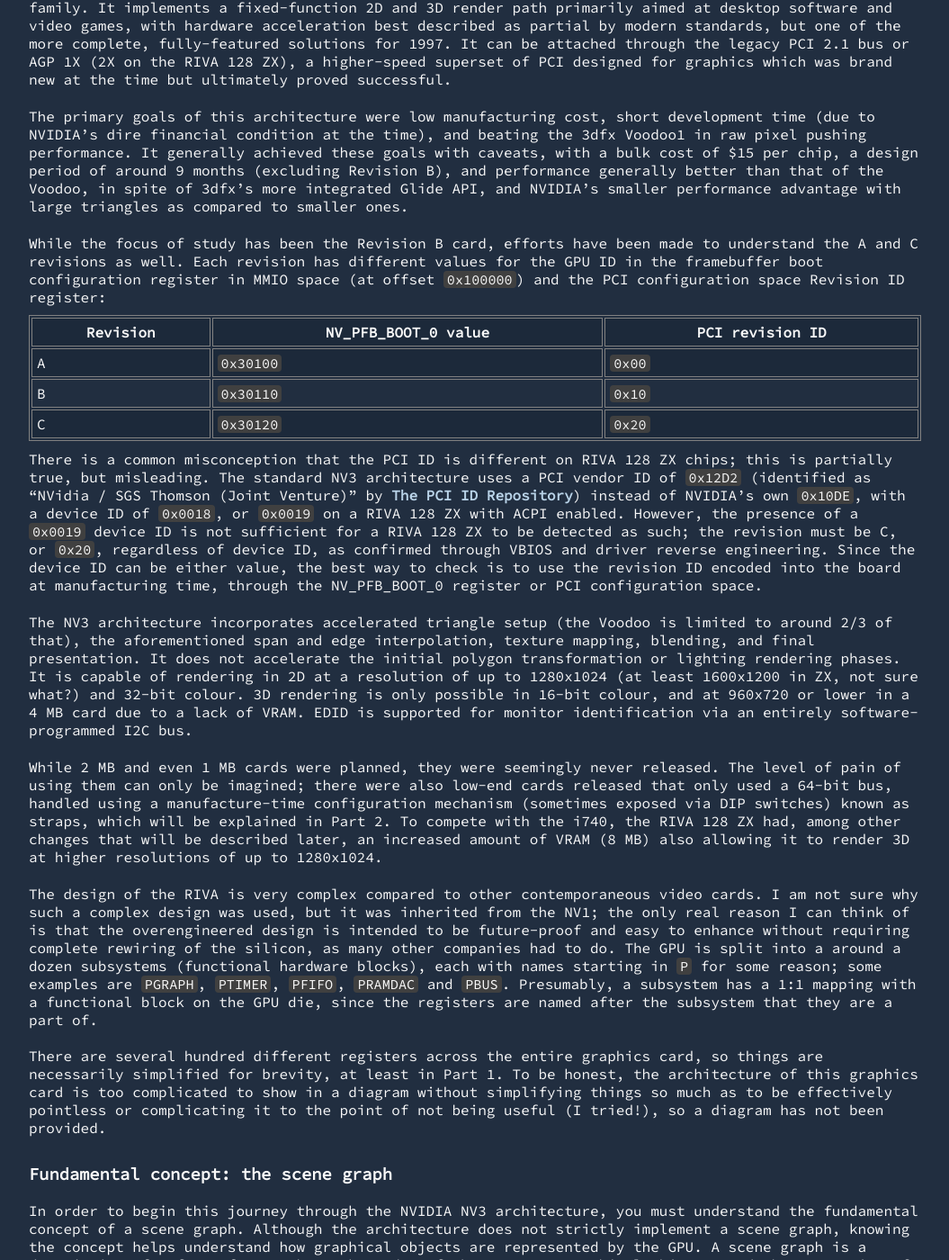
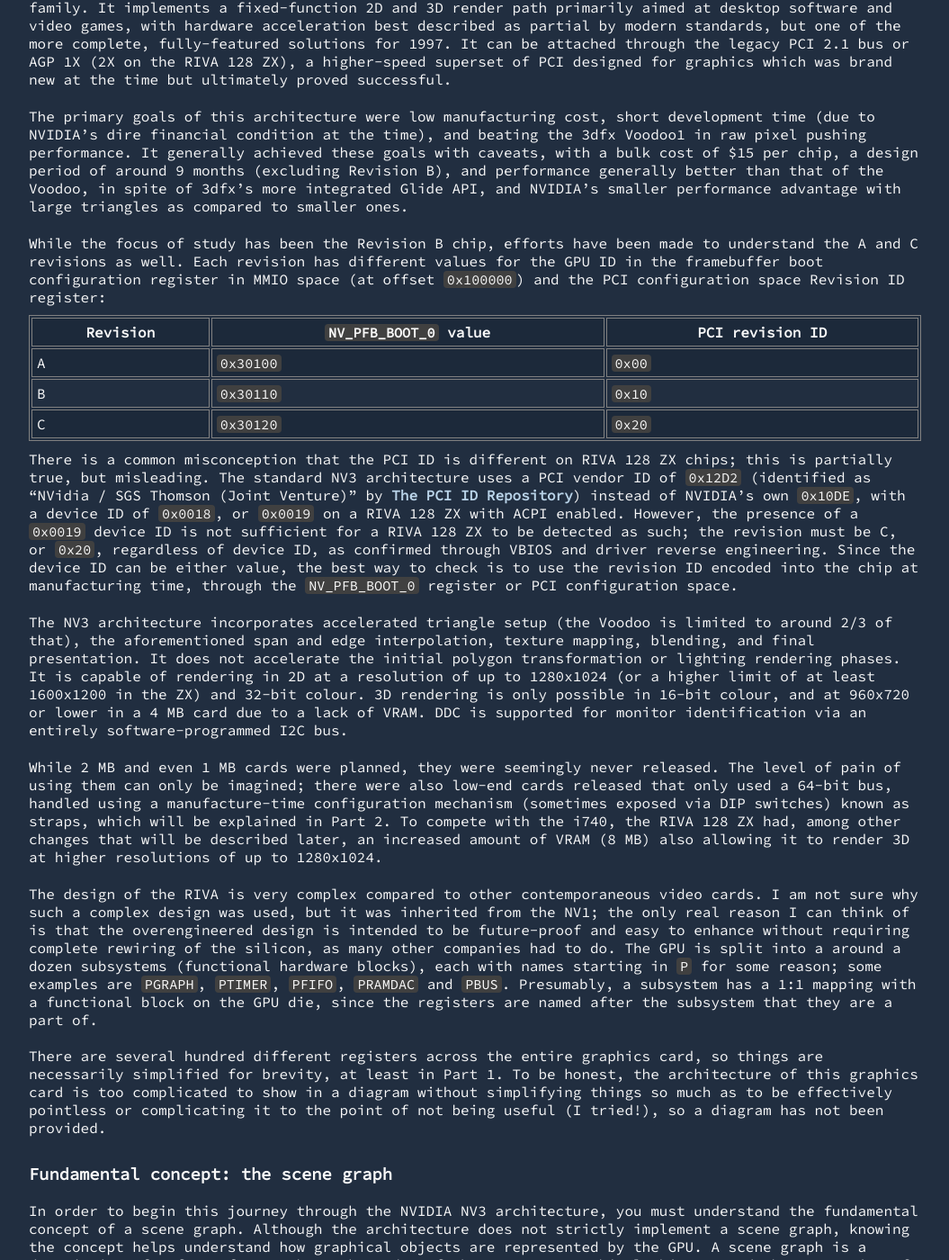
Before and after one commit to 86Box/86box.github.io, a Jekyll site: the page built from _posts/2025-02-25-riva128-part-1.md, in a window 1280 px wide and 1400 px high, scrolled down 7297 px. Shown: the whole window at 90% size, without its empty margins (112-1167 px from the left). Built offline with Jekyll 4.4.1, drawn with Linux system fonts in a browser that asks for light colours; some of the changed text lies outside the part shown.

Commit message:
Several retroactive corrections

```diff
--- a/_posts/2025-02-25-riva128-part-1.md
+++ b/_posts/2025-02-25-riva128-part-1.md
@@ -98,7 +98,7 @@
 
 [^dkirk]: David Kirk is perhaps notable as a "Special Thanks" credit on *Gex* and the producer of the truly unparalleled *3D Baseball* on Sega Saturn during his time at Crystal Dynamics.
 
-Another decision that turned out to pay very large dividends was deciding to forgo a native API entirely and build the card around accelerating the most popular graphical APIs, which led to an initial focus on Direct3D, although OpenGL drivers were first publicly released in alpha form in December 1997 and fully in early 1998. DirectX 3.0 was the initial target, and after 4.0 was [cancelled due to lack of developer interest in its new functionality](https://devblogs.microsoft.com/oldnewthing/20040122-00/?p=40963), 5.0 came out late during development of the chip, which turned out to be mostly compliant, with the exception of some blending modes such as additive blending which Jensen Huang later claimed was due to Microsoft not giving them the specification in time. This compliance was made much easier by the design of their driver, which allowed (and still allows) graphical APIs to be plugged in as "clients" to the Resource Manager kernel; as I mentioned earlier, this will be explained in full detail later.
+Another decision that turned out to pay very large dividends was deciding to forgo a native API entirely and build the chip around accelerating the most popular graphical APIs, which led to an initial focus on Direct3D, although OpenGL drivers were first publicly released in alpha form in December 1997 and fully in early 1998. DirectX 3.0 was the initial target, and after 4.0 was [cancelled due to a lack of developer interest in its new functionality](https://devblogs.microsoft.com/oldnewthing/20040122-00/?p=40963), 5.0 came out late during development of the chip, which turned out to be mostly compliant, with the exception of some blending modes such as additive blending which Jensen Huang later claimed was due to Microsoft not giving them the specification in time. This compliance was made much easier by the design of their driver, which allowed (and still allows) graphical APIs to be plugged in as "clients" to the Resource Manager kernel; as I mentioned earlier, this will be explained in full detail later.
 
 The VGA core, previously so separate from the main GPU on the NV1 that it had its own PCI ID, was replaced by a new one licensed from Weitek who would soon exit the graphics market. The core was placed in the chip parallel to the main GPU with its own 32-bit bus, which massively accelerated performance in unaccelerated VESA titles such as *Doom*, and provided a real advantage over the 3D-only 3dfx cards, especially as their combination SST-96 or Voodoo Rush card used a questionable Alliance chip and was generally considered a failure. Finally, Huang, in his capacity as the CEO, allowed the chip to be expanded (in terms of physical size and number of gates) from its original specification, allowing for a more complex design with more features.
 
@@ -116,7 +116,7 @@
 
 The RIVA 128 was generally well-reviewed at its launch and considered as the fastest graphics chip released in 1997, beating the Voodoo1 in raw speed but not output video quality, most likely due to NVIDIA's financial situation leading to rushed development of the chip with shortcuts taken in the design process in order to ship on time. Examples of this lower quality include the lack of support for some of Direct3D 5.0's blending modes, and the use of per-polygon mipmapping[^mipmap] instead of the more accurate per-pixel approach, causing seams between different mipmapping layers; the dithering and bilinear texture filtering quality were often criticised as well, and some games exhibited seams between polygons. Furthermore, the drivers were generally very rough at launch, especially if the graphics card was an upgrade and previous drivers were not; while NVIDIA were able to fix many driver issues by the 3.xx versions released in 1998 and 1999, going as far as writing a fairly decent OpenGL ICD, the standards for graphical quality had risen over time and what was considered "decent" in 1997 was considered to be "bad" and even "awful" by 1999.
 
-[^mipmap]: Mipmapping is a graphical technique involving scaling down textures as you move away from an object in order to prevent shimmering.
+[^mipmap]: Mipmapping is a graphical technique involving scaling textures down as you move away from an object in order to prevent shimmering.
 
 Nevertheless, over a million RIVA 128 units sold within a few months, and NVIDIA's immediate existence as a company was secured; an enhanced version (revision C, also called "NV3T") was released in March 1998 as the RIVA 128 ZX, in order to compete with the Intel/Lockheed Martin i740, a chip which was hyped as being very fast on paper but turned out to be not very good, leading to Intel starting their long line of sub-par integrated GPUs before finally returning to the discrete market in recent years under the Arc brand, with the current Battlemage line being their *13th or 16th generation* product depending on who you ask.
 
@@ -130,17 +130,17 @@
 
 The primary goals of this architecture were low manufacturing cost, short development time (due to NVIDIA's dire financial condition at the time), and beating the 3dfx Voodoo1 in raw pixel pushing performance. It generally achieved these goals with caveats, with a bulk cost of $15 per chip, a design period of around 9 months (excluding Revision B), and performance generally better than that of the Voodoo, in spite of 3dfx's more integrated Glide API, and NVIDIA's smaller performance advantage with large triangles as compared to smaller ones.
 
-While the focus of study has been the Revision B card, efforts have been made to understand the A and C revisions as well. Each revision has different values for the GPU ID in the framebuffer boot configuration register in MMIO space (at offset `0x100000`) and the PCI configuration space Revision ID register:
+While the focus of study has been the Revision B chip, efforts have been made to understand the A and C revisions as well. Each revision has different values for the GPU ID in the framebuffer boot configuration register in MMIO space (at offset `0x100000`) and the PCI configuration space Revision ID register:
 
-| Revision | NV_PFB_BOOT_0 value | PCI revision ID |
-| -------- | ------------------- | --------------- |
-| A        | `0x30100`           | `0x00`          |
-| B        | `0x30110`           | `0x10`          |
-| C        | `0x30120`           | `0x20`          |
+| Revision | `NV_PFB_BOOT_0` value | PCI revision ID |
+| -------- | --------------------- | --------------- |
+| A        | `0x30100`             | `0x00`          |
+| B        | `0x30110`             | `0x10`          |
+| C        | `0x30120`             | `0x20`          |
 
-There is a common misconception that the PCI ID is different on RIVA 128 ZX chips; this is partially true, but misleading. The standard NV3 architecture uses a PCI vendor ID of `0x12D2` (identified as "NVidia / SGS Thomson (Joint Venture)" by [The PCI ID Repository](https://pci-ids.ucw.cz/)) instead of NVIDIA's own `0x10DE`, with a device ID of `0x0018`, or `0x0019` on a RIVA 128 ZX with ACPI enabled. However, the presence of a `0x0019` device ID is not sufficient for a RIVA 128 ZX to be detected as such; the revision must be C, or `0x20`, regardless of device ID, as confirmed through VBIOS and driver reverse engineering. Since the device ID can be either value, the best way to check is to use the revision ID encoded into the board at manufacturing time, through the NV_PFB_BOOT_0 register or PCI configuration space.
+There is a common misconception that the PCI ID is different on RIVA 128 ZX chips; this is partially true, but misleading. The standard NV3 architecture uses a PCI vendor ID of `0x12D2` (identified as "NVidia / SGS Thomson (Joint Venture)" by [The PCI ID Repository](https://pci-ids.ucw.cz/)) instead of NVIDIA's own `0x10DE`, with a device ID of `0x0018`, or `0x0019` on a RIVA 128 ZX with ACPI enabled. However, the presence of a `0x0019` device ID is not sufficient for a RIVA 128 ZX to be detected as such; the revision must be C, or `0x20`, regardless of device ID, as confirmed through VBIOS and driver reverse engineering. Since the device ID can be either value, the best way to check is to use the revision ID encoded into the chip at manufacturing time, through the `NV_PFB_BOOT_0` register or PCI configuration space.
 
-The NV3 architecture incorporates accelerated triangle setup (the Voodoo is limited to around 2/3 of that), the aforementioned span and edge interpolation, texture mapping, blending, and final presentation. It does not accelerate the initial polygon transformation or lighting rendering phases. It is capable of rendering in 2D at a resolution of up to 1280x1024 (at least 1600x1200 in ZX, not sure what?) and 32-bit colour. 3D rendering is only possible in 16-bit colour, and at 960x720 or lower in a 4 MB card due to a lack of VRAM. EDID is supported for monitor identification via an entirely software-programmed I2C bus.
+The NV3 architecture incorporates accelerated triangle setup (the Voodoo is limited to around 2/3 of that), the aforementioned span and edge interpolation, texture mapping, blending, and final presentation. It does not accelerate the initial polygon transformation or lighting rendering phases. It is capable of rendering in 2D at a resolution of up to 1280x1024 (or a higher limit of at least 1600x1200 in the ZX) and 32-bit colour. 3D rendering is only possible in 16-bit colour, and at 960x720 or lower in a 4 MB card due to a lack of VRAM. DDC is supported for monitor identification via an entirely software-programmed I2C bus.
 
 While 2 MB and even 1 MB cards were planned, they were seemingly never released. The level of pain of using them can only be imagined; there were also low-end cards released that only used a 64-bit bus, handled using a manufacture-time configuration mechanism (sometimes exposed via DIP switches) known as straps, which will be explained in Part 2. To compete with the i740, the RIVA 128 ZX had, among other changes that will be described later, an increased amount of VRAM (8 MB) also allowing it to render 3D at higher resolutions of up to 1280x1024.
 
@@ -160,13 +160,13 @@
 
 The RIVA 128 is not dependent on the host machine's clock. It has a 13.5 or 14.3 MHz (depending on boot-time configuration) clock crystal, split by the hardware into a memory clock (MCLK) and video clock (VCLK). Note that these names are misleading; the MCLK also handles the chip's actual rendering and timing, with the VCLK seemingly just handling the actual pushing out of frames.
 
-The actual clocks are controlled by registers in `PRAMDAC` set by the video BIOS, which can later be overridden by drivers. In this iteration of the NVIDIA architecture, the VBIOS only performs a very basic POST sequence, initialises the card and sets its clock speed; once the chip is initialised, the VBIOS is effectively never needed again, although there are mechanisms to read from it after initialisation. Clocks were controlled by card manufacturers through parameters `m`/`n`/`p`, from which the chip derives the final memory and pixel clock speed with the formula `(frequency * n) / (m << p)`. Generally, most manufacturers set the memory clock at around 100 MHz, and the pixel clock at around 40 MHz, although drivers seemingly reduce these clocks in some cases.
+The actual clocks are controlled by registers in `PRAMDAC` set by the video BIOS, which can later be overridden by drivers. In this iteration of the NVIDIA architecture, the VBIOS only performs a very basic POST sequence, initialises the chip and sets its clock speed; once the chip is initialised, the VBIOS is effectively never needed again, although there are mechanisms to read from it after initialisation. Clocks were controlled by card manufacturers through parameters `m`/`n`/`p`, from which the chip derives the final memory and pixel clock speed with the formula `(frequency * n) / (m << p)`. Generally, most manufacturers set the memory clock at around 100 MHz, and the pixel clock at around 40 MHz, although drivers seemingly reduce these clocks in some cases.
 
 The chip's RAMDAC handles final conversion of the digital image generated by the GPU into an analog video signal, and clock generation via three phase-locked loops. It has its own clock (ACLK) running at around 200 MHz on RIVA 128 (revision A/B) and 260 MHz on RIVA 128 ZX (revision C) chips, which unlike the other clocks, was not configurable by manufacturers.
 
 ### Memory mapping
 
-Before we can discuss any part of how the RIVA 128 works, its memory architecture must be explained, since this is a fundamental requirement to even access the graphics card's registers in the first place. NVIDIA picked a fairly strange memory mapping architecture, at least for cards of that time. The exact setup of the memory mapping changed numerous times as NVIDIA's architecture evolved, so only NV3-based GPUs will be analyzed.
+Before we can discuss any part of how the RIVA 128 works, its memory architecture must be explained, since this is a fundamental requirement to even access the chip's registers in the first place. NVIDIA picked a fairly strange memory mapping architecture, at least for chips of that time. The exact setup of the memory mapping changed numerous times as NVIDIA's architecture evolved, so only NV3-based GPUs will be analyzed.
 
 The memory mapping is split into three primary components, all exposed via memory-mapped I/O through Base Address Registers (BAR) in PCI configuration space; there is no port I/O support outside of the Weitek core's registers for SVGA compatibility. The RIVA 128 uses two BARs, both 16 MB in size: BAR0 holding the main GPU registers, and BAR1 holding the `DFB` and `RAMIN` areas (which really refer to overlapping areas of memory).
 
@@ -177,7 +177,7 @@
 This MMIO area has numerous functional subsystems of the GPU mapped into it, with some overlap. The actual function of each graphics object will be described later.
 
 | Range               | Name        | Purpose                                                                     |
-| ------------------- | ----------- | -------------------------------------------------------------------         |
+| ------------------- | ----------- | --------------------------------------------------------------------------- |
 | `0x0-0xFFF`         | PMC         | Controls the GPU functional units and interrupt state                       |
 | `0x1000-0x1FFF`     | PBUS        | Controls the 128-bit internal bus                                           |
 | `0x1800-0x18FF`     | PCI mirror  | Mirror of PCI configuration registers                                       |
@@ -227,7 +227,7 @@
 
 #### DFB
 
-`DFB` is the aptly-named "Dumb Framebuffer", a linear framebuffer set up as Base Address Register 1 on the NV3 (moved to BAR0 at `0x1000000` on later GPUs). The default size of 4 MB may change depending on VRAM size. This area is presumably meant for manipulating the GPU without using its DMA facilities.
+`DFB` is the aptly-named "Dumb Framebuffer", a linear framebuffer set up as Base Address Register 1 on the NV3 (moved to BAR0 offset `0x1000000` on later GPUs). The default size of 4 MB may change depending on VRAM size. This area is presumably meant for manipulating the GPU without using its DMA facilities.
 
 #### RAMIN
 
```
Also changed, not shown: other parts of _posts/2025-02-25-riva128-part-1.md (+3 -3 lines), _posts/2021-12-23-86box-v3-1.md (+1 -1 lines), _posts/2025-08-24-86box-v5-0.md (+2 -1 lines), _posts/2025-09-14-86box-v5-1.md (+2 -1 lines), _posts/2025-10-26-86box-v5-2.md (+4 -4 lines), _posts/2025-12-21-86box-v5-3.md (+3 -1 lines).
